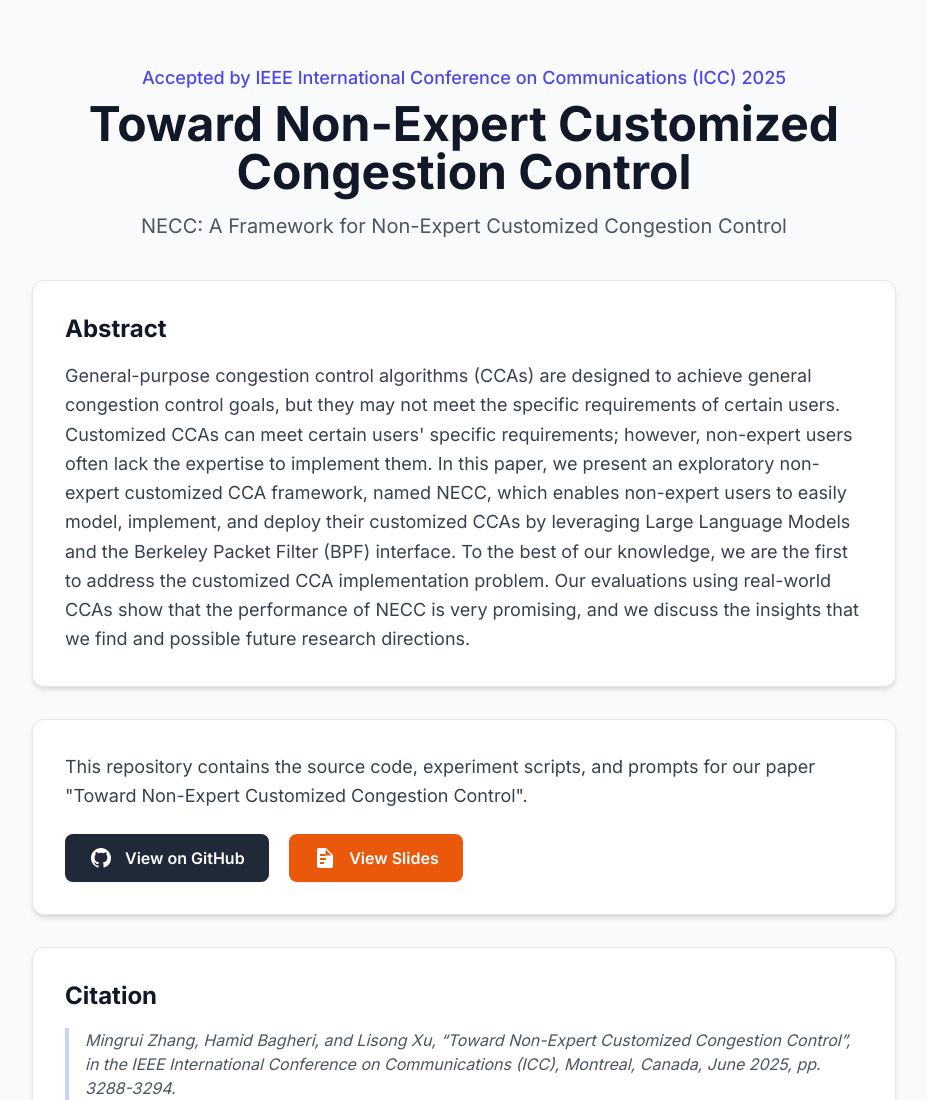
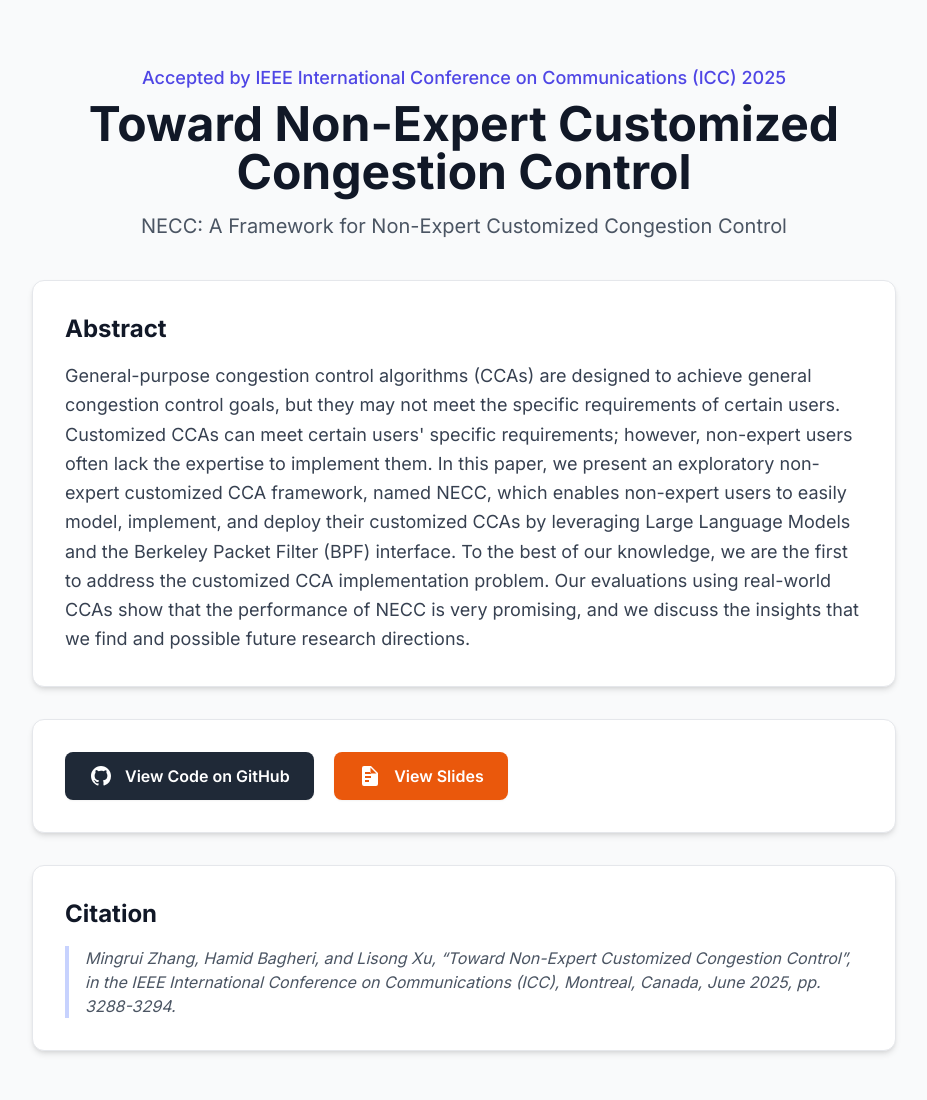
Before and after one commit to zmrui/NECC, a plain HTML site: page index.html in a window 1280 px wide. Shown: the top 1100 px of the page, without its empty margins (176-1103 px from the left). Drawn offline with nearby package versions, Linux system fonts and the light colour scheme.

Commit message:
Update index.html

```diff
--- a/index.html
+++ b/index.html
@@ -49,15 +49,12 @@
 
             <!-- GitHub Link and Description -->
             <div class="bg-white p-8 rounded-xl shadow-md border border-gray-200 mb-8">
-                <p class="text-lg text-gray-700 leading-relaxed mb-6">
-                    This repository contains the source code, experiment scripts, and prompts for our paper "Toward Non-Expert Customized Congestion Control".
-                </p>
                 <a href="https://github.com/zmrui/NECC" target="_blank" rel="noopener noreferrer" class="inline-flex items-center justify-center w-full sm:w-auto px-6 py-3 bg-gray-800 text-white font-semibold rounded-lg hover:bg-gray-900 transition-colors duration-300 shadow-sm">
                     <!-- SVG for GitHub Icon -->
                     <svg class="w-6 h-6 mr-3" fill="currentColor" viewBox="0 0 24 24" aria-hidden="true">
                         <path fill-rule="evenodd" d="M12 2C6.477 2 2 6.477 2 12c0 4.418 2.865 8.168 6.839 9.492.5.092.682-.217.682-.482 0-.237-.009-.868-.014-1.703-2.782.605-3.369-1.343-3.369-1.343-.454-1.158-1.11-1.466-1.11-1.466-.908-.62.069-.608.069-.608 1.003.07 1.531 1.032 1.531 1.032.892 1.53 2.341 1.088 2.91.832.092-.647.35-1.088.636-1.338-2.22-.253-4.555-1.113-4.555-4.951 0-1.093.39-1.988 1.031-2.688-.103-.253-.446-1.272.098-2.65 0 0 .84-.27 2.75 1.026A9.564 9.564 0 0112 6.844c.85.004 1.705.115 2.504.337 1.909-1.296 2.747-1.027 2.747-1.027.546 1.378.203 2.398.1 2.65.64.7 1.03 1.595 1.03 2.688 0 3.848-2.338 4.695-4.566 4.943.359.309.678.92.678 1.855 0 1.338-.012 2.419-.012 2.747 0 .268.18.58.688.482A10.001 10.001 0 0022 12c0-5.523-4.477-10-10-10z" clip-rule="evenodd" />
                     </svg>
-                    View on GitHub
+                    View Code on GitHub
                 </a>
                 <a href="https://1drv.ms/p/c/0784c022e5be95a1/EXWORrNOP2NCnlTdhFCfcUkB2kyzc2DCrHx57vxoiZYdsg?e=SA15IP" target="_blank" rel="noopener noreferrer" class="inline-flex items-center justify-center w-full sm:w-auto px-6 py-3 bg-orange-600 text-white font-semibold rounded-lg hover:bg-orange-700 transition-colors duration-300 shadow-sm mt-4 sm:mt-0 sm:ml-4">
                         <svg class="w-6 h-6 mr-3" fill="currentColor" viewBox="0 0 24 24" aria-hidden="true">
```
